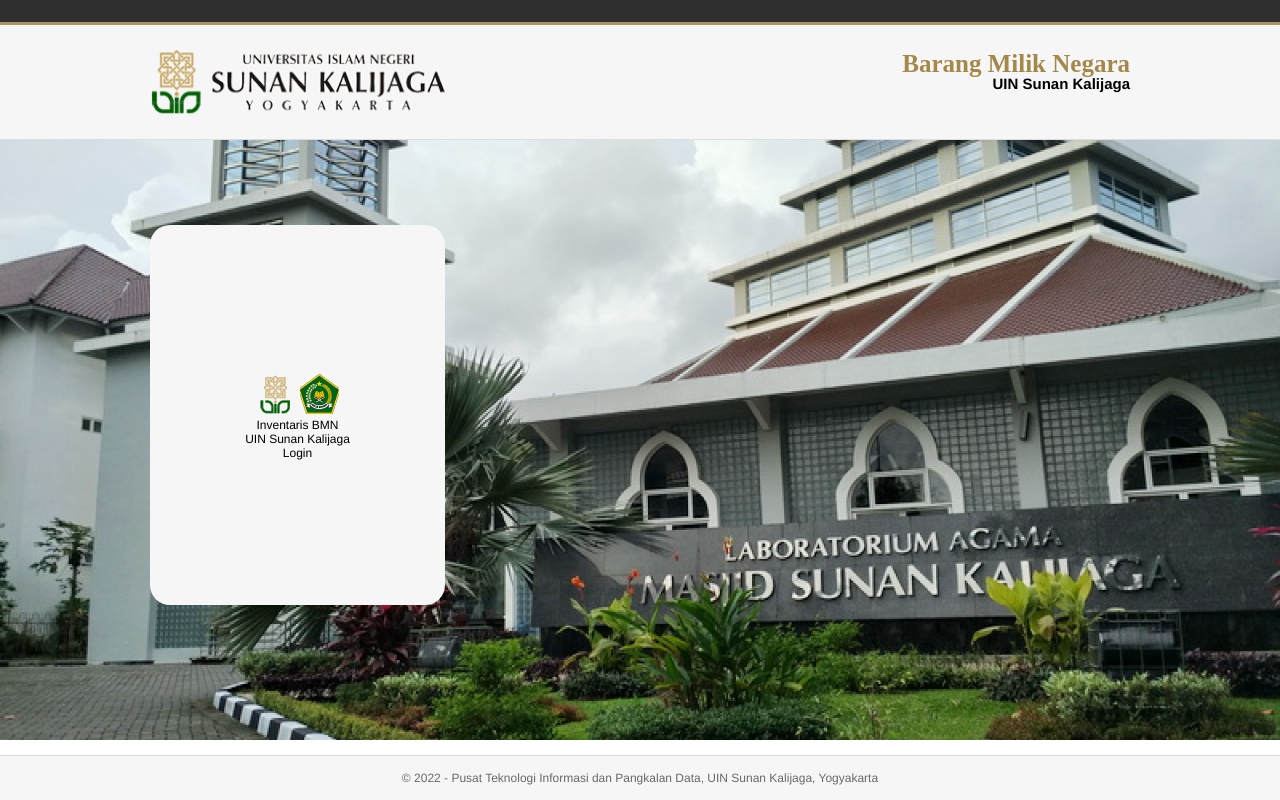
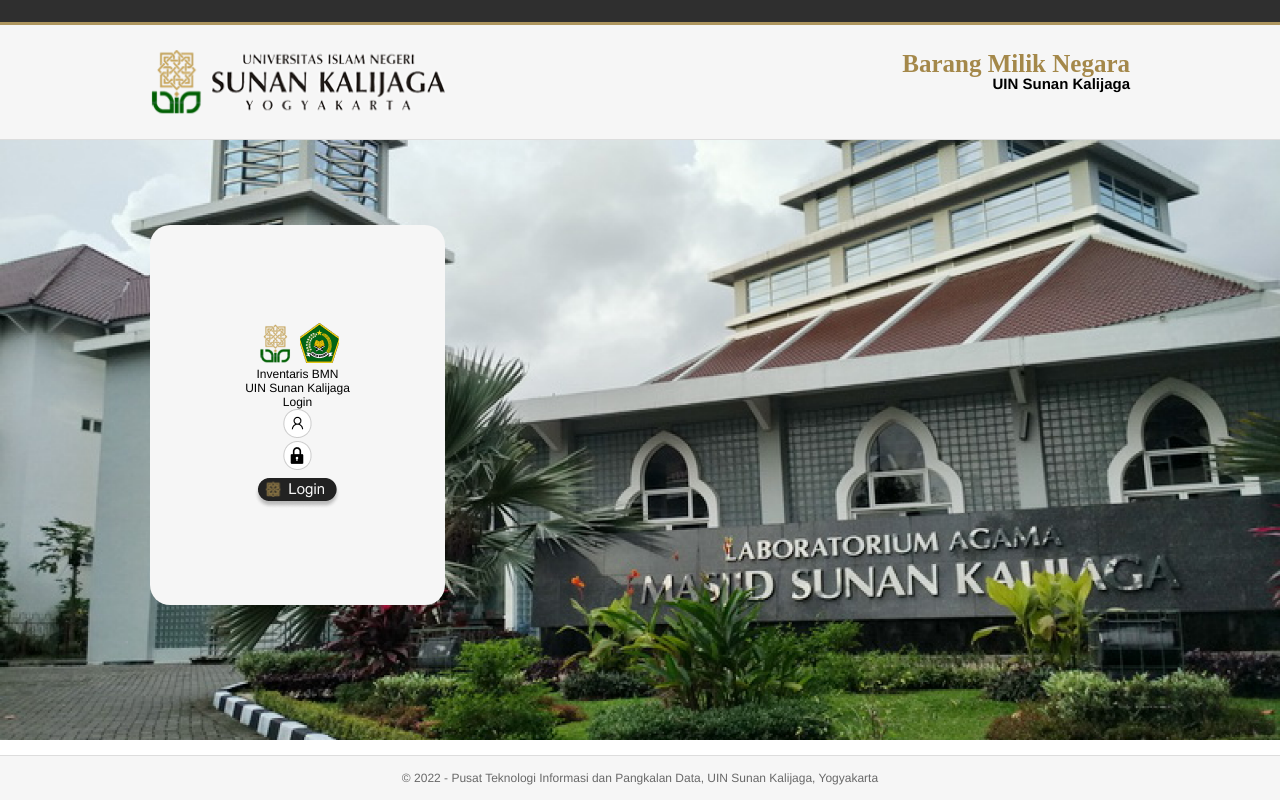
Before and after one commit to nandaarya/bbp_proyek, a PHP site: page /login.html in a window 1280 px wide. Run offline with PHP 8.4, Linux system fonts and the light colour scheme.

Commit message:
add login button

```diff
--- a/login.html
+++ b/login.html
@@ -37,6 +37,21 @@
 				<div id="text_login2">
 					Login
 				</div>
+				<div class="email">
+					<div id="logo_email">
+						<img src="assets\images\user.png">
+					</div>
+					<div id="email_field"></div>
+				</div>
+				<div class="password">
+					<div id="logo_password">
+						<img src="assets\images\password.png">
+					</div>
+					<div id="password_field"></div>
+				</div>
+				<div class="button_login">
+					<img src="assets\images\login_button.png">
+				</div>
 			</div>
 		</div>
 	</div>
--- a/style/style_layout.css
+++ b/style/style_layout.css
@@ -123,6 +123,15 @@
     text-align: center;
 }
 
+.email {
+    display: flex;
+    flex-direction: row;
+}
+
+#logo_email {
+
+}
+
 .copyright {
     width: 100%;
     text-align: center;
```
Also changed, not shown: assets/images/login_button.png (added).
